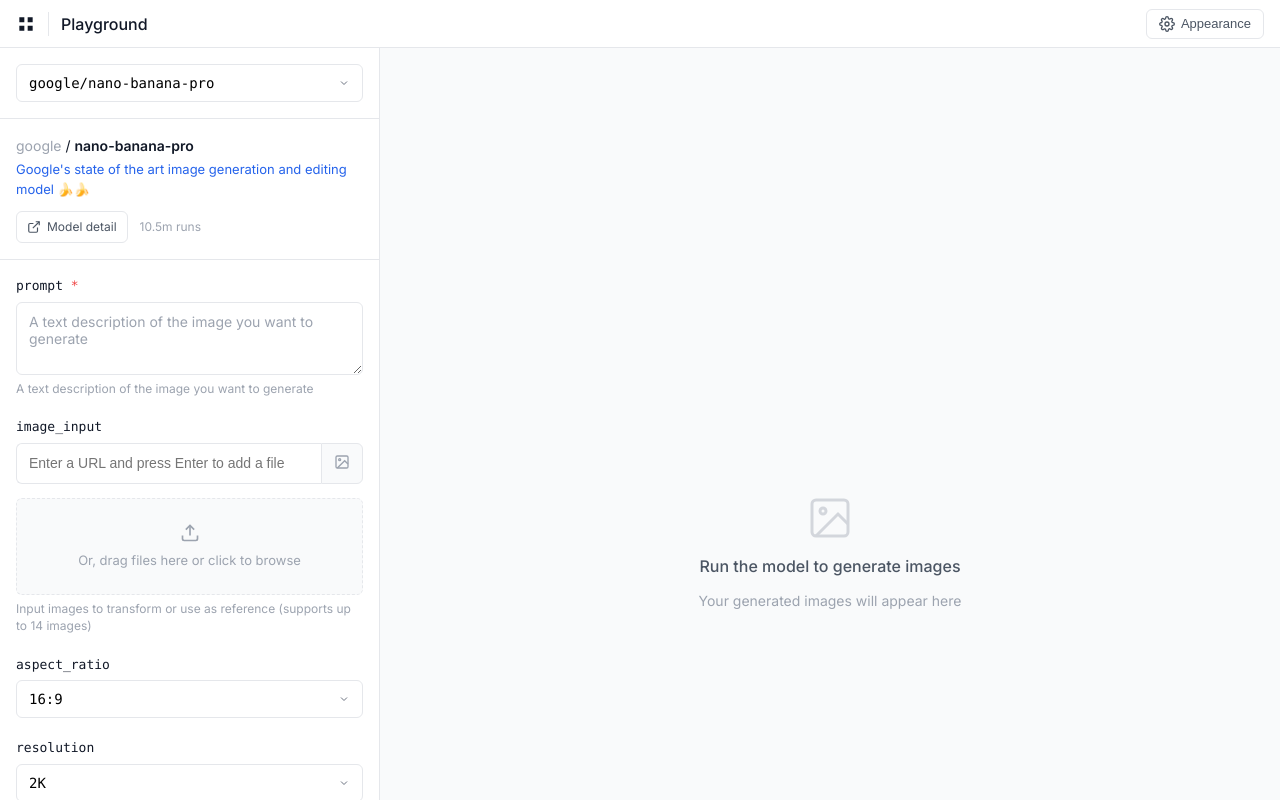
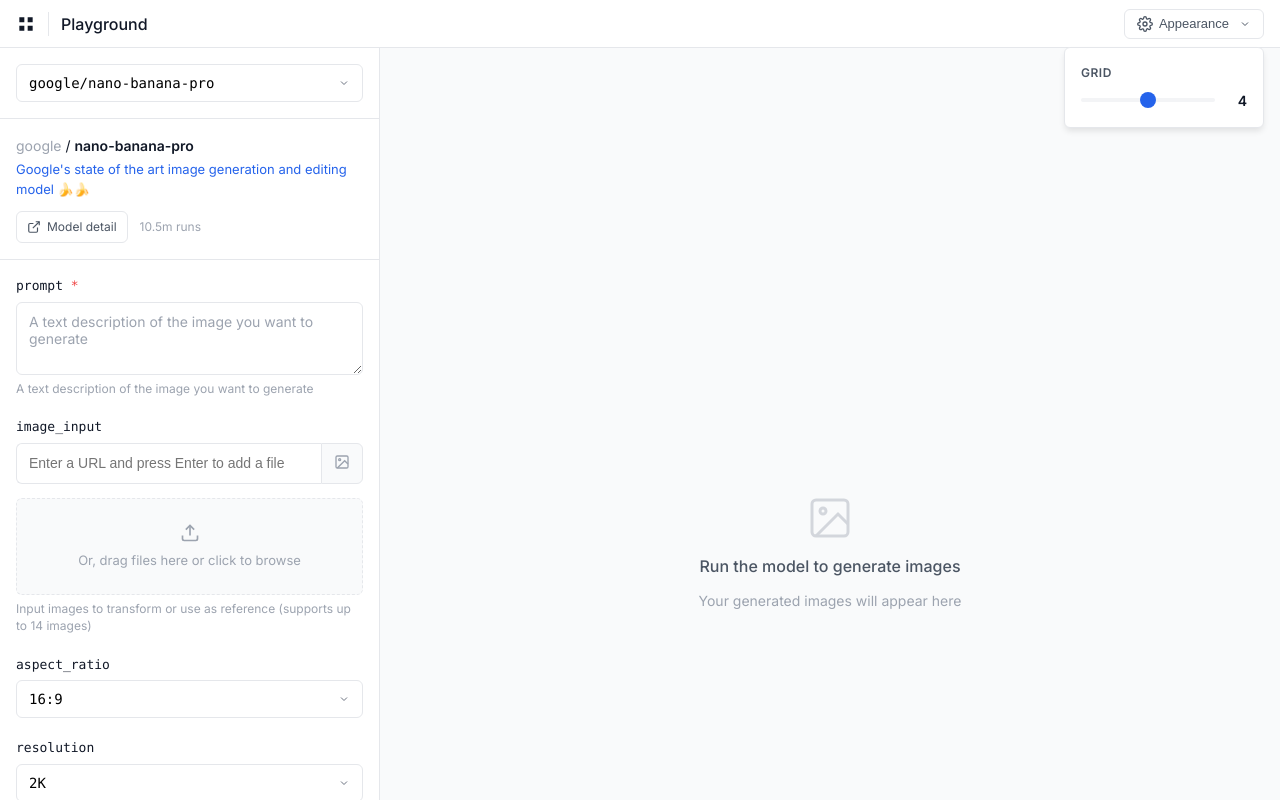
Before and after one commit to Hasu948/nano-banana-playground, a website: page public/index.html in a window 1280 px wide. Both pictures are taken after a click on the button "Appearance". Shown: the top 800 px of the page. Drawn offline with Linux system fonts and the light colour scheme.

Commit message:
Add Grid slider in Appearance menu to adjust grid columns

```diff
--- a/public/app.js
+++ b/public/app.js
@@ -44,7 +44,29 @@
 // Initialize
 function init() {
   setupEventListeners();
+  initGridColumns();
   renderGrid();
+}
+
+// Initialize grid columns from localStorage
+function initGridColumns() {
+  const savedColumns = localStorage.getItem('gridColumns') || '4';
+  const gridSlider = document.getElementById('grid-slider');
+  const gridValue = document.getElementById('grid-value');
+
+  if (gridSlider) {
+    gridSlider.value = savedColumns;
+    updateGridColumns(parseInt(savedColumns));
+  }
+  if (gridValue) {
+    gridValue.textContent = savedColumns;
+  }
+}
+
+// Update grid columns
+function updateGridColumns(columns) {
+  document.documentElement.style.setProperty('--grid-columns', columns);
+  localStorage.setItem('gridColumns', columns.toString());
 }
 
 // Event Listeners
@@ -119,6 +141,36 @@
       updateCodeDisplay();
     });
   });
+
+  // Appearance menu
+  const appearanceBtn = document.getElementById('appearance-btn');
+  const appearanceMenu = document.getElementById('appearance-menu');
+  const gridSlider = document.getElementById('grid-slider');
+  const gridValue = document.getElementById('grid-value');
+
+  if (appearanceBtn && appearanceMenu) {
+    appearanceBtn.addEventListener('click', (e) => {
+      e.stopPropagation();
+      const isVisible = appearanceMenu.style.display !== 'none';
+      appearanceMenu.style.display = isVisible ? 'none' : 'block';
+    });
+
+    // Close menu when clicking outside
+    document.addEventListener('click', (e) => {
+      if (!appearanceBtn.contains(e.target) && !appearanceMenu.contains(e.target)) {
+        appearanceMenu.style.display = 'none';
+      }
+    });
+  }
+
+  // Grid slider
+  if (gridSlider && gridValue) {
+    gridSlider.addEventListener('input', (e) => {
+      const value = e.target.value;
+      gridValue.textContent = value;
+      updateGridColumns(parseInt(value));
+    });
+  }
 
   // Keyboard events
   document.addEventListener('keydown', (e) => {
--- a/public/index.html
+++ b/public/index.html
@@ -21,13 +21,27 @@
         <span class="header-title">Playground</span>
       </div>
       <div class="header-right">
-        <button class="header-btn">
+        <div class="appearance-dropdown">
+          <button class="header-btn" id="appearance-btn">
             <svg width="16" height="16" viewBox="0 0 24 24" fill="none" stroke="currentColor" stroke-width="2">
               <circle cx="12" cy="12" r="3"/>
               <path d="M19.4 15a1.65 1.65 0 0 0 .33 1.82l.06.06a2 2 0 0 1 0 2.83 2 2 0 0 1-2.83 0l-.06-.06a1.65 1.65 0 0 0-1.82-.33 1.65 1.65 0 0 0-1 1.51V21a2 2 0 0 1-2 2 2 2 0 0 1-2-2v-.09A1.65 1.65 0 0 0 9 19.4a1.65 1.65 0 0 0-1.82.33l-.06.06a2 2 0 0 1-2.83 0 2 2 0 0 1 0-2.83l.06-.06a1.65 1.65 0 0 0 .33-1.82 1.65 1.65 0 0 0-1.51-1H3a2 2 0 0 1-2-2 2 2 0 0 1 2-2h.09A1.65 1.65 0 0 0 4.6 9a1.65 1.65 0 0 0-.33-1.82l-.06-.06a2 2 0 0 1 0-2.83 2 2 0 0 1 2.83 0l.06.06a1.65 1.65 0 0 0 1.82.33H9a1.65 1.65 0 0 0 1-1.51V3a2 2 0 0 1 2-2 2 2 0 0 1 2 2v.09a1.65 1.65 0 0 0 1 1.51 1.65 1.65 0 0 0 1.82-.33l.06-.06a2 2 0 0 1 2.83 0 2 2 0 0 1 0 2.83l-.06.06a1.65 1.65 0 0 0-.33 1.82V9a1.65 1.65 0 0 0 1.51 1H21a2 2 0 0 1 2 2 2 2 0 0 1-2 2h-.09a1.65 1.65 0 0 0-1.51 1z"/>
             </svg>
             Appearance
+            <svg width="12" height="12" viewBox="0 0 24 24" fill="none" stroke="currentColor" stroke-width="2" style="margin-left: 4px;">
+              <polyline points="6 9 12 15 18 9"/>
+            </svg>
           </button>
+          <div class="appearance-menu" id="appearance-menu" style="display: none;">
+            <div class="menu-item">
+              <label class="menu-label">Grid</label>
+              <div class="slider-container">
+                <input type="range" id="grid-slider" min="2" max="6" value="4" class="grid-slider">
+                <span class="slider-value" id="grid-value">4</span>
+              </div>
+            </div>
+          </div>
+        </div>
       </div>
     </header>
 
--- a/public/style.css
+++ b/public/style.css
@@ -85,6 +85,7 @@
   display: flex;
   align-items: center;
   gap: 8px;
+  position: relative;
 }
 
 .header-btn {
@@ -104,6 +105,93 @@
 .header-btn:hover {
   background: var(--bg-secondary);
   border-color: var(--text-muted);
+}
+
+/* Appearance Dropdown */
+.appearance-dropdown {
+  position: relative;
+}
+
+.appearance-menu {
+  position: absolute;
+  top: calc(100% + 8px);
+  right: 0;
+  background: var(--bg-primary);
+  border: 1px solid var(--border-color);
+  border-radius: var(--radius-md);
+  box-shadow: var(--shadow-md);
+  padding: 16px;
+  min-width: 200px;
+  z-index: 200;
+}
+
+.menu-item {
+  display: flex;
+  flex-direction: column;
+  gap: 8px;
+}
+
+.menu-label {
+  font-size: 12px;
+  font-weight: 600;
+  color: var(--text-secondary);
+  text-transform: uppercase;
+  letter-spacing: 0.5px;
+}
+
+.slider-container {
+  display: flex;
+  align-items: center;
+  gap: 12px;
+}
+
+.grid-slider {
+  flex: 1;
+  height: 4px;
+  background: var(--bg-tertiary);
+  border-radius: 2px;
+  outline: none;
+  -webkit-appearance: none;
+  appearance: none;
+}
+
+.grid-slider::-webkit-slider-thumb {
+  -webkit-appearance: none;
+  appearance: none;
+  width: 16px;
+  height: 16px;
+  background: var(--accent-primary);
+  border-radius: 50%;
+  cursor: pointer;
+  transition: all 0.15s ease;
+}
+
+.grid-slider::-webkit-slider-thumb:hover {
+  background: var(--accent-hover);
+  transform: scale(1.1);
+}
+
+.grid-slider::-moz-range-thumb {
+  width: 16px;
+  height: 16px;
+  background: var(--accent-primary);
+  border-radius: 50%;
+  cursor: pointer;
+  border: none;
+  transition: all 0.15s ease;
+}
+
+.grid-slider::-moz-range-thumb:hover {
+  background: var(--accent-hover);
+  transform: scale(1.1);
+}
+
+.slider-value {
+  font-size: 14px;
+  font-weight: 600;
+  color: var(--text-primary);
+  min-width: 20px;
+  text-align: right;
 }
 
 /* Main Container */
@@ -375,7 +463,7 @@
 
 .grid-container {
   display: grid;
-  grid-template-columns: repeat(auto-fill, minmax(280px, 1fr));
+  grid-template-columns: repeat(var(--grid-columns, 4), 1fr);
   gap: 16px;
   min-height: 100%;
 }
```
Lines whose indentation alone changed are shown as unchanged.
